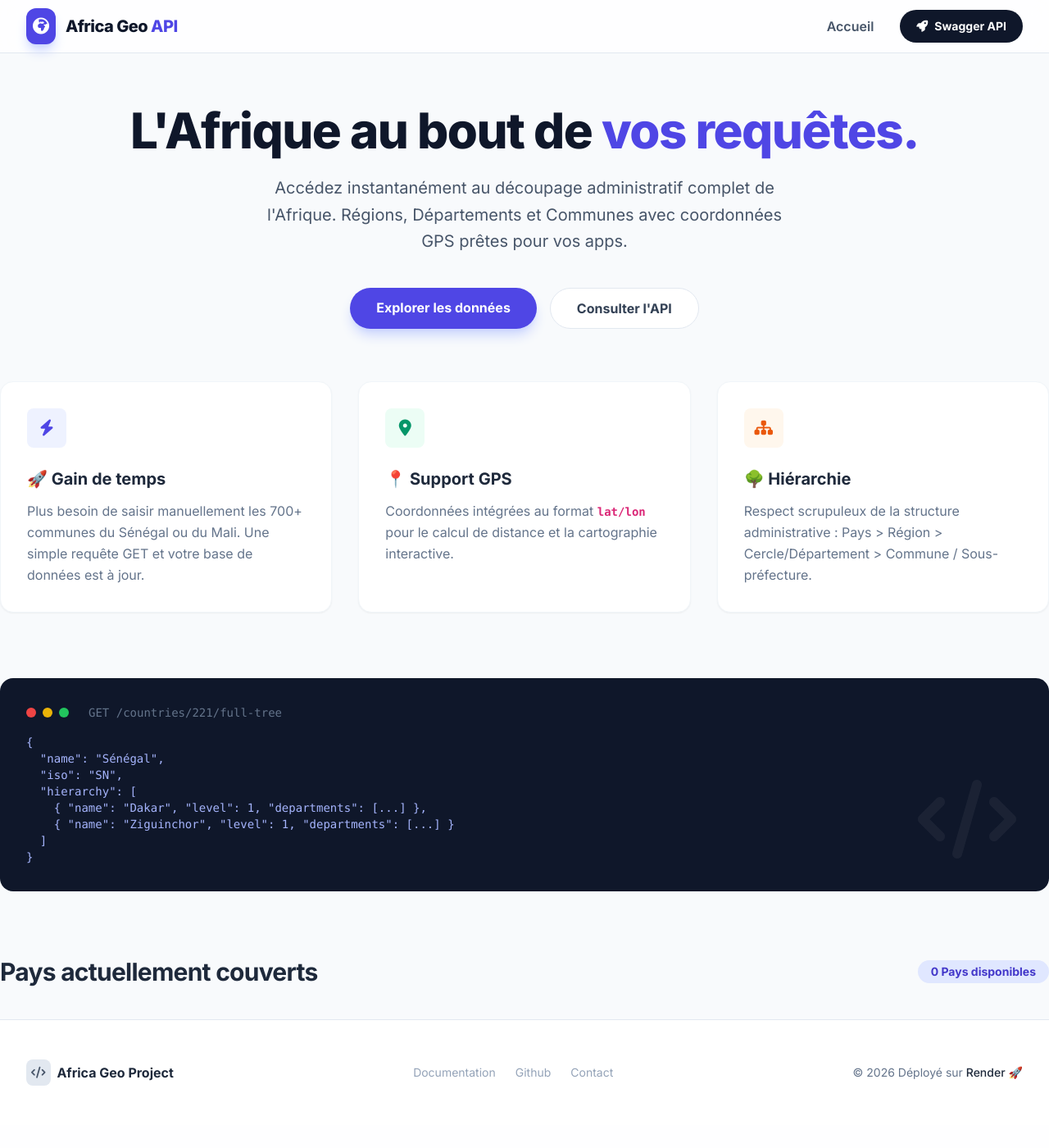
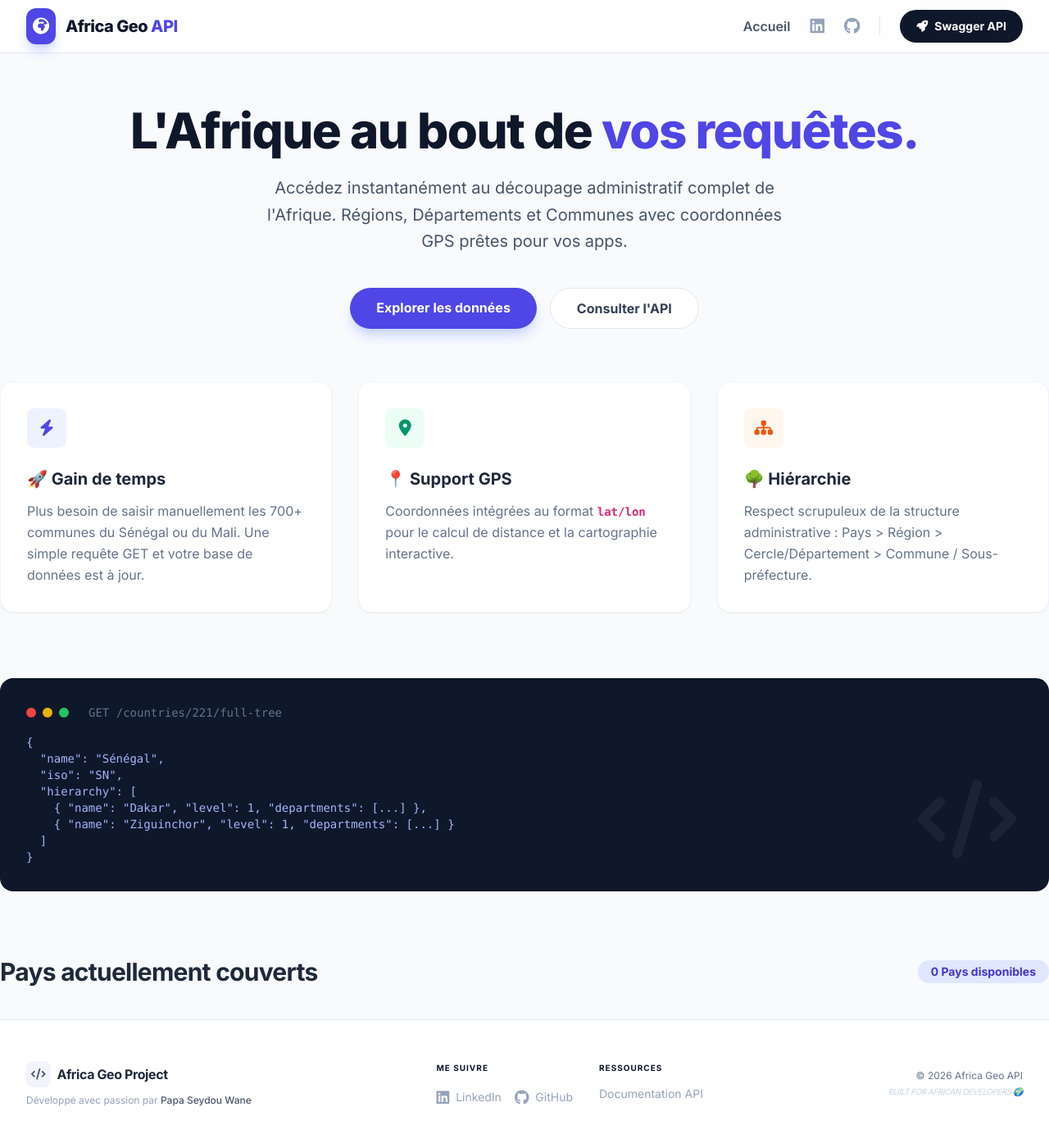
Before and after one commit to SeydouWane/africa-geo-site, a Flask app: page / in a window 1280 px wide. Shown: the whole page at 82% size. Before the commit the page ends 1324 px from the top, so only its background shows below. Run offline with Flask 3, Linux system fonts and the light colour scheme; data that the repository does not hold is empty; some libraries are stand-ins or nearby versions.

Commit message:
Refactor footer and navigation for better layout
Updated social media links and improved footer layout.

```diff
--- a/templates/base.html
+++ b/templates/base.html
@@ -43,8 +43,15 @@
                     </span>
                 </a>
 
-                <div class="hidden md:flex space-x-8 items-center">
+                <div class="hidden md:flex space-x-6 items-center">
                     <a href="/" class="text-slate-600 hover:text-primary font-semibold transition">Accueil</a>
+                    <a href="https://www.linkedin.com/in/papa-seydou-wane-data-analyst-scientist-developper-python/" target="_blank" class="text-slate-400 hover:text-[#0077b5] transition text-xl">
+                        <i class="fab fa-linkedin"></i>
+                    </a>
+                    <a href="https://github.com/SeydouWane" target="_blank" class="text-slate-400 hover:text-black transition text-xl">
+                        <i class="fab fa-github"></i>
+                    </a>
+                    <div class="h-6 w-px bg-slate-200"></div>
                     <a href="https://africa-geo-api.onrender.com/docs" target="_blank"
                        class="flex items-center gap-2 px-5 py-2.5 bg-secondary text-white rounded-full text-sm font-bold hover:bg-slate-800 hover:shadow-lg transition-all active:scale-95">
                         <i class="fas fa-rocket"></i>
@@ -53,15 +60,19 @@
                 </div>
 
                 <div class="md:hidden flex items-center">
-                    <button id="mobile-menu-button" class="text-slate-600 p-2">
+                    <button id="mobile-menu-button" class="text-slate-600 p-2 focus:outline-none">
                         <i class="fas fa-bars text-2xl"></i>
                     </button>
                 </div>
             </div>
         </div>
 
-        <div id="mobile-menu" class="hidden md:hidden bg-white border-b border-slate-200 px-4 pt-2 pb-6 space-y-2">
+        <div id="mobile-menu" class="hidden md:hidden bg-white border-b border-slate-200 px-4 pt-2 pb-6 space-y-4">
             <a href="/" class="block px-3 py-2 text-slate-600 font-medium hover:bg-slate-50 rounded-lg">Accueil</a>
+            <div class="flex gap-4 px-3">
+                <a href="https://www.linkedin.com/in/papa-seydou-wane-data-analyst-scientist-developper-python/" target="_blank" class="text-slate-400 text-xl"><i class="fab fa-linkedin"></i></a>
+                <a href="https://github.com/SeydouWane" target="_blank" class="text-slate-400 text-xl"><i class="fab fa-github"></i></a>
+            </div>
             <a href="https://africa-geo-api.onrender.com/docs" target="_blank" class="block px-3 py-2 text-primary font-bold">Swagger API</a>
         </div>
     </nav>
@@ -72,29 +83,49 @@
 
     <footer class="bg-white border-t border-slate-200 py-12">
         <div class="max-w-7xl mx-auto px-4 sm:px-6 lg:px-8">
-            <div class="flex flex-col md:flex-row justify-between items-center gap-6">
-                <div class="flex items-center gap-2">
-                    <div class="bg-slate-200 text-slate-600 p-1.5 rounded-lg text-sm">
-                        <i class="fas fa-code"></i>
+            <div class="flex flex-col md:flex-row justify-between items-center gap-8">
+
+                <div class="flex flex-col items-center md:items-start gap-2">
+                    <div class="flex items-center gap-2">
+                        <div class="bg-slate-100 text-slate-600 p-1.5 rounded-lg text-sm">
+                            <i class="fas fa-code"></i>
+                        </div>
+                        <span class="font-bold text-slate-800 tracking-tight">Africa Geo Project</span>
                     </div>
-                    <span class="font-bold text-slate-800">Africa Geo Project</span>
+                    <p class="text-xs text-slate-400">Développé avec passion par <span class="text-slate-600 font-medium">Papa Seydou Wane</span></p>
                 </div>
 
-                <div class="flex gap-6 text-slate-400 text-sm">
-                    <a href="#" class="hover:text-primary transition">Documentation</a>
-                    <a href="#" class="hover:text-primary transition">Github</a>
-                    <a href="#" class="hover:text-primary transition">Contact</a>
+                <div class="flex flex-wrap justify-center gap-8 text-sm">
+                    <div class="flex flex-col gap-3">
+                        <span class="font-bold text-slate-900 text-[10px] uppercase tracking-widest">Me suivre</span>
+                        <div class="flex gap-4">
+                            <a href="https://www.linkedin.com/in/papa-seydou-wane-data-analyst-scientist-developper-python/" target="_blank" class="text-slate-400 hover:text-[#0077b5] transition flex items-center gap-2">
+                                <i class="fab fa-linkedin text-lg"></i> LinkedIn
+                            </a>
+                            <a href="https://github.com/SeydouWane" target="_blank" class="text-slate-400 hover:text-black transition flex items-center gap-2">
+                                <i class="fab fa-github text-lg"></i> GitHub
+                            </a>
+                        </div>
+                    </div>
+                    <div class="flex flex-col gap-3 text-center md:text-left">
+                        <span class="font-bold text-slate-900 text-[10px] uppercase tracking-widest">Ressources</span>
+                        <a href="https://africa-geo-api.onrender.com/docs" target="_blank" class="text-slate-400 hover:text-primary transition">Documentation API</a>
+                    </div>
                 </div>
 
-                <p class="text-slate-500 text-sm">
-                    &copy; 2026 Déployé sur <span class="text-slate-800 font-medium">Render</span> 🚀
-                </p>
+                <div class="text-center md:text-right">
+                    <p class="text-slate-500 text-xs">
+                        &copy; 2026 Africa Geo API
+                    </p>
+                    <p class="text-[10px] text-slate-300 mt-1 uppercase tracking-tighter italic">
+                        Built for African Developers 🌍
+                    </p>
+                </div>
             </div>
         </div>
     </footer>
 
     <script>
-        // Script simple pour le menu mobile
         const btn = document.getElementById('mobile-menu-button');
         const menu = document.getElementById('mobile-menu');
 
```
